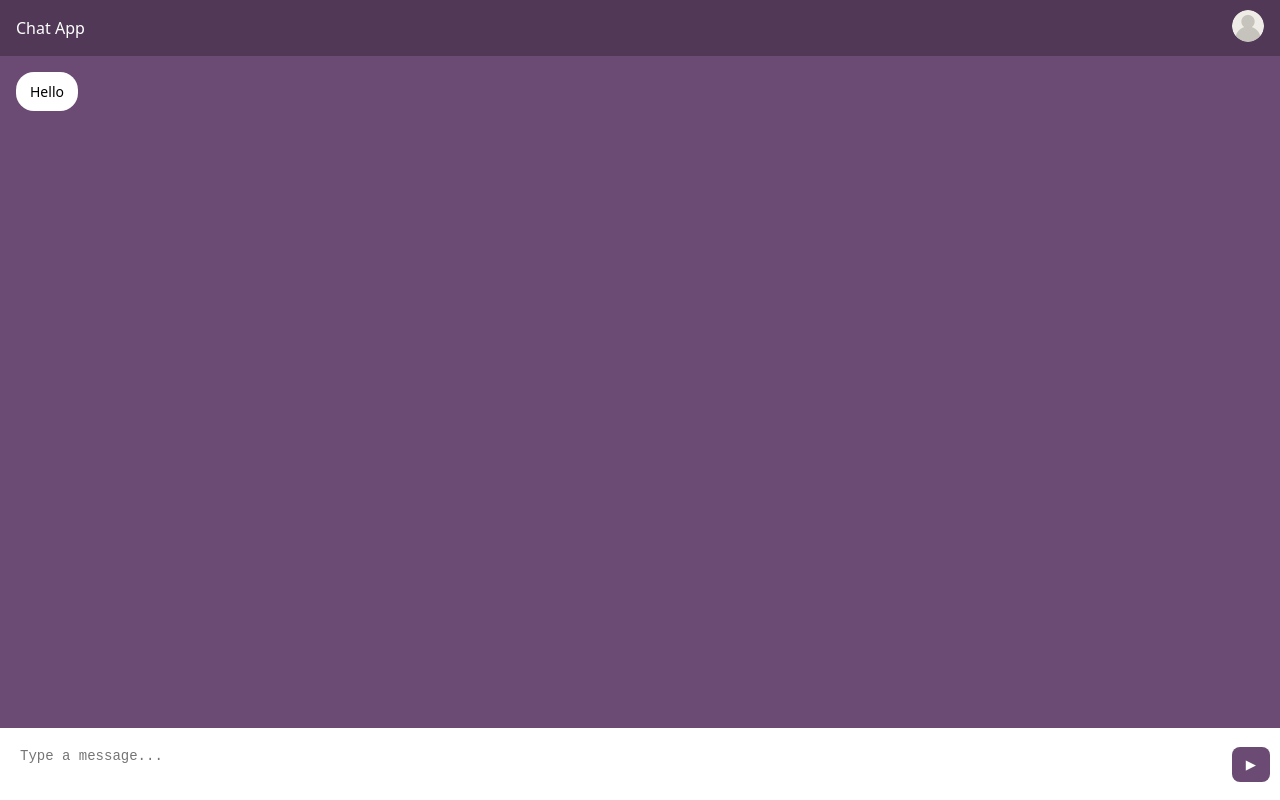
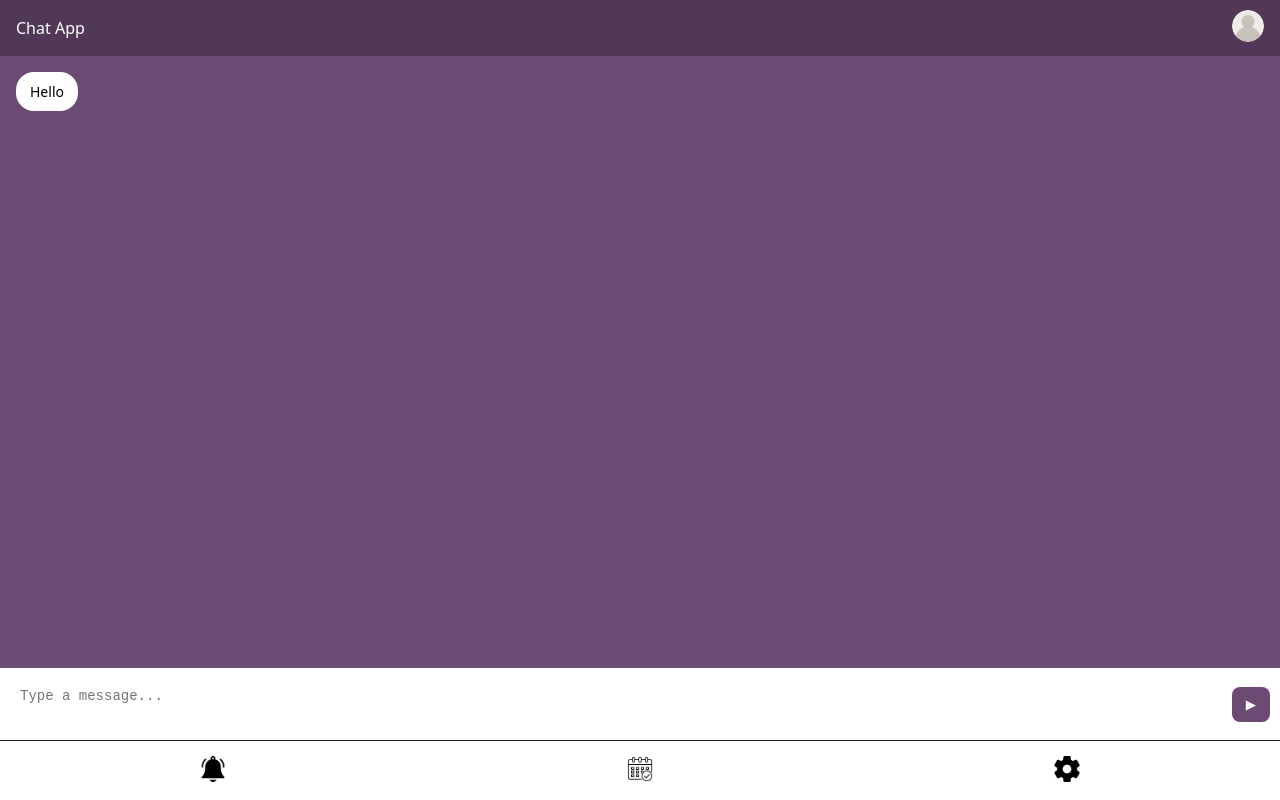
Before and after one commit to Basit403/Chat-pwa, a React (Vite) app: page / in a window 1280 px wide. Built offline with nearby package versions, Linux system fonts and the light colour scheme.

Commit message:
made some changes

```diff
--- a/src/App.css
+++ b/src/App.css
@@ -48,7 +48,6 @@ body {
   flex: 1;
   width: 100%;
   padding: 16px;
-  padding-bottom: 80px;
   display: flex;
   flex-direction: column;
   gap: 10px;
@@ -76,9 +75,6 @@ body {
 
 /* INPUT BAR */
 .input-bar {
-  position: fixed;
-  bottom: 0;
-  left: 0;
   width: 100%;
   display: flex;
   align-items: center;
```
